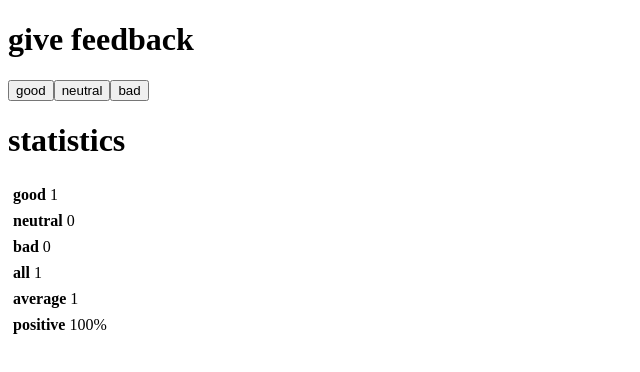
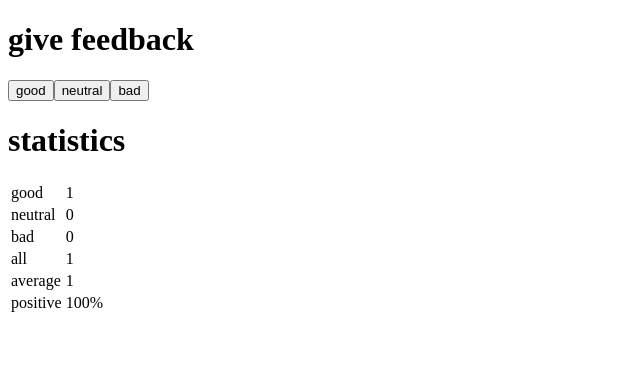
Before and after one commit to Matl3us/Full-Stack-open-2022, a React (Create React App) app in the folder part1/unicafe/: page / in a window 1280 px wide. Both pictures are taken after a click on the button "good". Shown: the top 372 px of the page, without its empty margins (0-640 px from the left). Built offline with nearby package versions, Linux system fonts and the light colour scheme.

Commit message:
unicafe step6 fix

```diff
--- a/part1/unicafe/src/App.js
+++ b/part1/unicafe/src/App.js
@@ -16,24 +16,12 @@ const Statistics = ({ good, neutral, bad }) => {
       <div>
         <h1>statistics</h1>
         <table>
-          <tr>
           <StatisticLine text="good" value={good} />
-          </tr>
-          <tr>
           <StatisticLine text="neutral" value={neutral} />
-          </tr>
-          <tr>
           <StatisticLine text="bad" value={bad} />
-          </tr>
-          <tr>
           <StatisticLine text="all" value={good + neutral + bad} />
-          </tr>
-          <tr>
           <StatisticLine text="average" value={average} />
-          </tr>
-          <tr>
           <StatisticLine text="positive" value={positive + "%"} />
-          </tr>
         </table>
       </div>
     )
@@ -48,12 +36,14 @@ const Statistics = ({ good, neutral, bad }) => {
   }
 }
 
-const StatisticLine = ({ text, value }) => (
-  <div>
-    <th>{text}</th>
+const StatisticLine = ({ text, value }) => {
+  return (
+    <tr>
+      <td>{text}</td>
       <td>{value}</td>
-  </div>
+    </tr>
   )
+}
 
 const App = () => {
   const [good, setGood] = useState(0)
```
Lines whose indentation alone changed are shown as unchanged.
